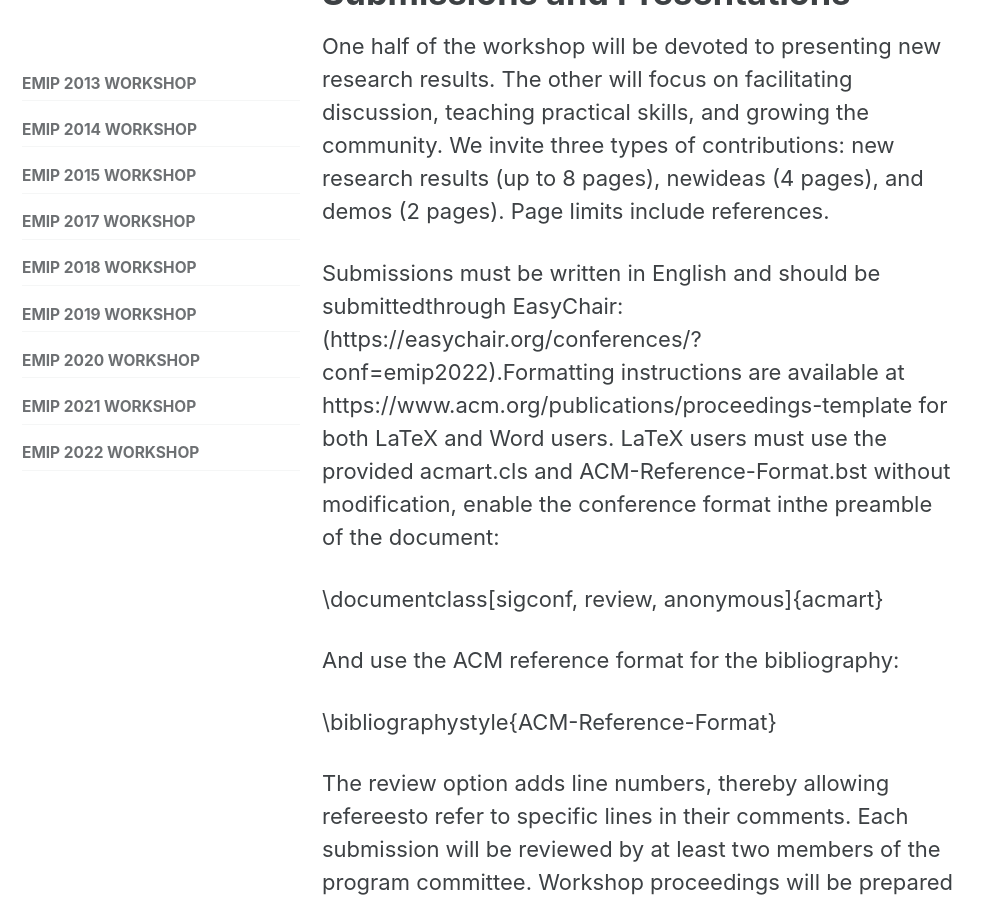
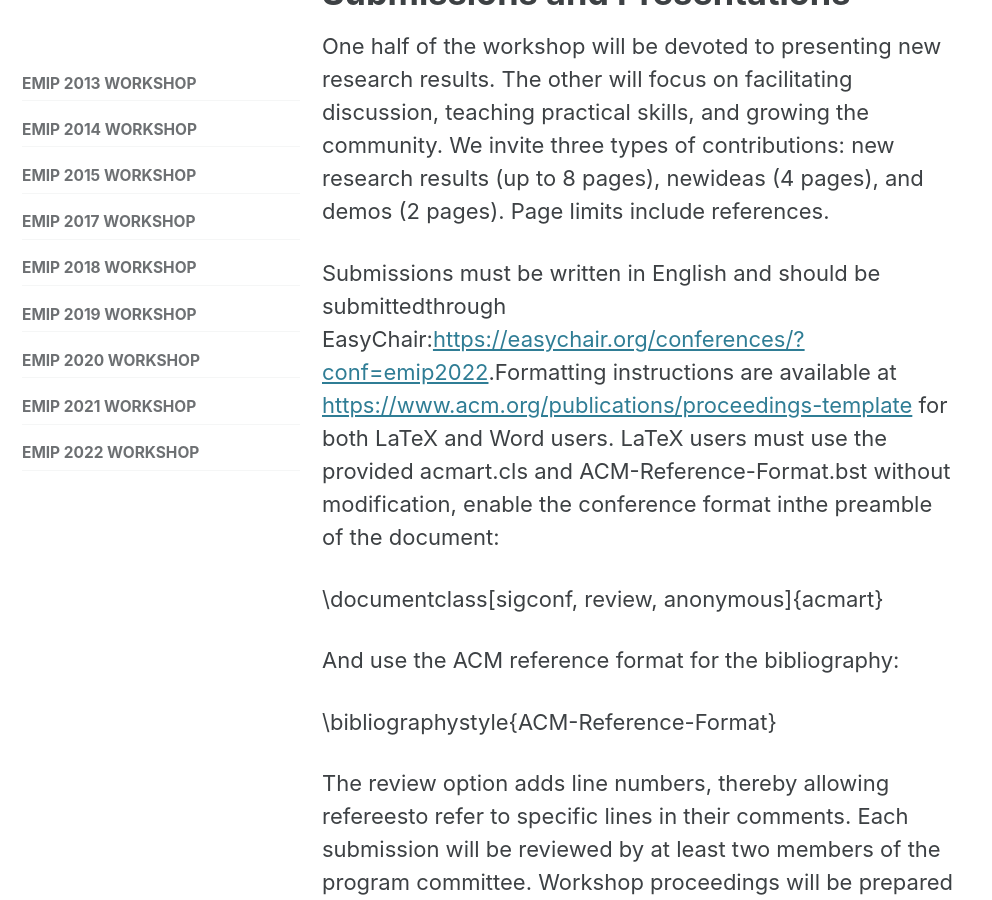
Before and after one commit to EMIPws/emipws.github.io, a Jekyll site: the page built from pages/workshop/emip-2022.md, in a window 1280 px wide and 900 px high, scrolled down 3262 px. Shown: the whole window, without its empty margins (0-992 px from the left). Built offline with Jekyll 4.4.1, drawn with Linux system fonts in a browser that asks for light colours; cached includes are drawn as plain includes; part of the change alters nothing that is shown.

```diff
--- a/pages/workshop/emip-2022.md
+++ b/pages/workshop/emip-2022.md
@@ -65,7 +65,7 @@ Important dates:
 # Submissions and Presentations
 One half of the workshop will be devoted to presenting new research results. The other will focus on facilitating discussion, teaching practical skills, and growing the community. We invite three types of contributions: new research results (up to 8 pages), newideas (4 pages), and demos (2 pages). Page limits include references.
 
-Submissions must be written in English and should be submittedthrough EasyChair:(https://easychair.org/conferences/?conf=emip2022).Formatting instructions are available at https://www.acm.org/publications/proceedings-template for both LaTeX and Word users. LaTeX users must use the provided acmart.cls and ACM-Reference-Format.bst without modification, enable the conference format inthe preamble of the document:
+Submissions must be written in English and should be submittedthrough EasyChair:[https://easychair.org/conferences/?conf=emip2022](https://easychair.org/conferences/?conf=emip2022).Formatting instructions are available at [https://www.acm.org/publications/proceedings-template](https://www.acm.org/publications/proceedings-template) for both LaTeX and Word users. LaTeX users must use the provided acmart.cls and ACM-Reference-Format.bst without modification, enable the conference format inthe preamble of the document:
 
 \documentclass[sigconf, review, anonymous]{acmart}
 
```
